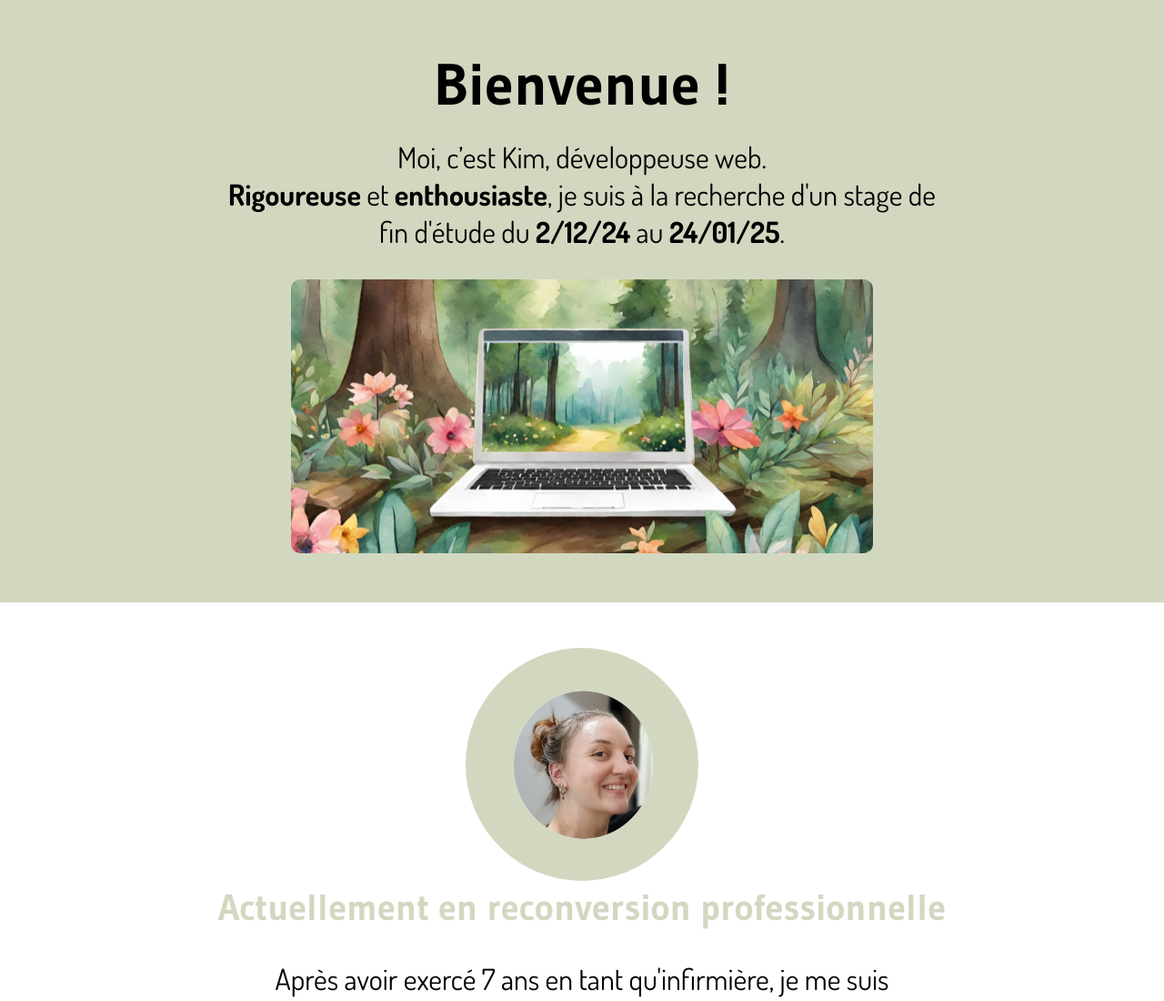
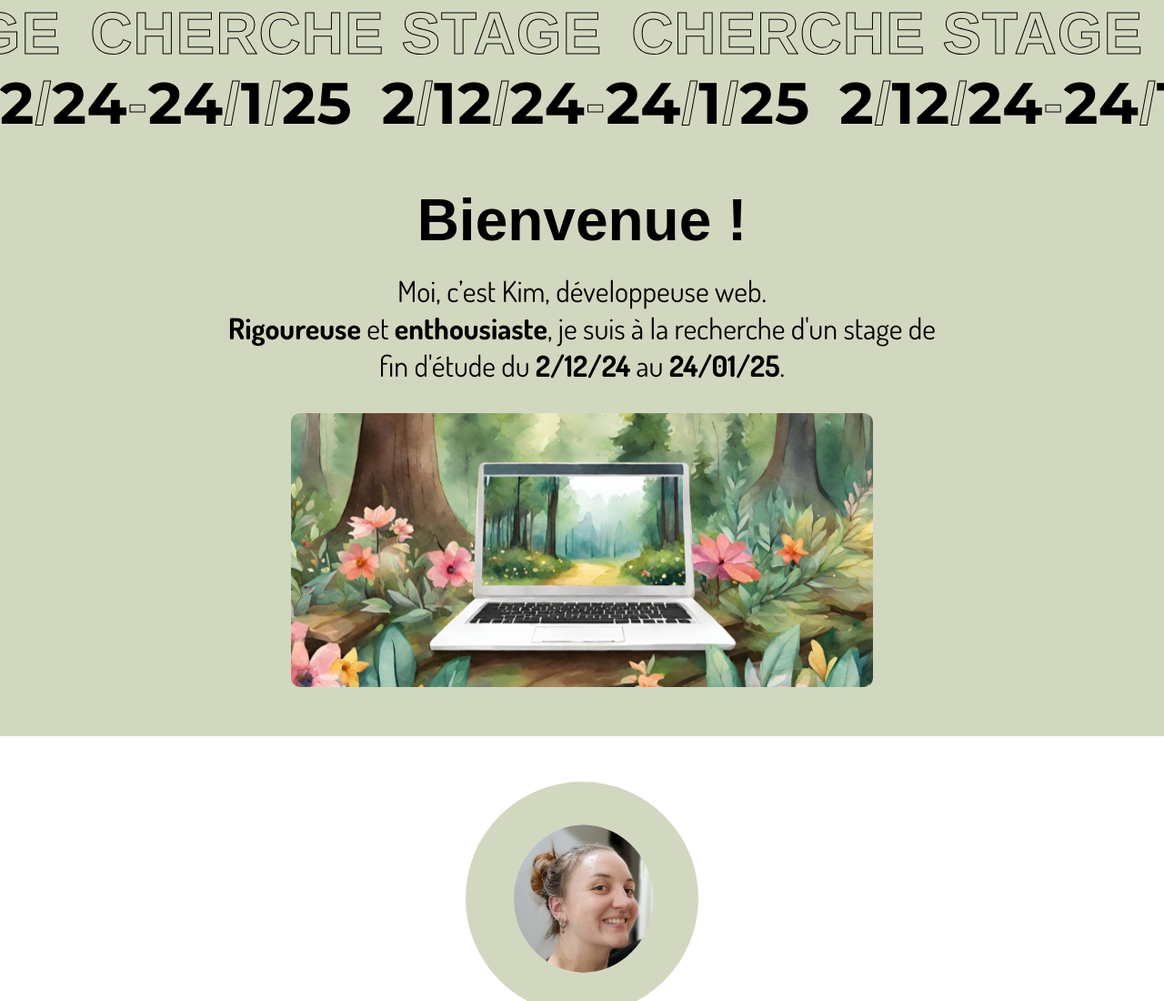
Before and after one commit to kimptgr/kimpatingre, a plain HTML site: page index.html in a window 1280 px wide. Shown: the top 1100 px of the page at 91% size. Drawn offline with Linux system fonts and the light colour scheme.

Commit message:
ajout de 2bannieres pour stage

```diff
--- a/Public/style.css
+++ b/Public/style.css
@@ -1,6 +1,45 @@
 body, html {
     margin: 0;
     padding: 0;
+}
+
+.text-wrapper{
+    display: flex;
+    justify-content: flex-start;
+    overflow: hidden;
+    background-color:#d2d8c0 ;
+}
+
+.marquee {
+    text-transform: uppercase;
+    white-space: nowrap;
+    padding-right: 2rem;
+    letter-spacing: 1px;
+    animation: moves 6000ms linear infinite;
+    color: transparent;
+    margin: 0;
+    font-size: 4rem;
+    -webkit-text-stroke: 1px black;
+    font-stretch: 100%;
+}
+
+.marquee.reverse {
+    animation-direction: reverse;
+}
+
+.marquee span {
+    color:black;
+    font-family: "Montserrat", sans-serif;
+    -webkit-text-stroke: 0px black;
+}
+
+@keyframes moves{
+    0% {
+        transform: translateX(0);
+    }
+    100%{
+        transform: translateX(-100%);
+    }
 }
 
 img {
--- a/index.html
+++ b/index.html
@@ -7,10 +7,21 @@
         <link rel="icon" type="image/png" href="./favicon.png">
         <link rel="stylesheet" href="./Public/style.css">
         <link rel="preconnect" href="https://fonts.googleapis.com">
-<link rel="preconnect" href="https://fonts.gstatic.com" crossorigin>
-<link href="https://fonts.googleapis.com/css2?family=Dosis:wght@200..800&family=Gudea:ital,wght@0,400;0,700;1,400&display=swap" rel="stylesheet">
-</head>
+        <link rel="preconnect" href="https://fonts.gstatic.com" crossorigin>
+        <link href="https://fonts.googleapis.com/css2?family=Dosis:wght@200..800&family=Montserrat:ital,wght@0,100..900;1,100..900&family=Roboto+Condensed:ital,wght@0,100..900;1,100..900&display=swap" rel="stylesheet">
+      </head>
     <body>
+<div class="text-wrapper">
+  <h2 class="marquee">Cherche stage</h2>
+  <h2 class="marquee">Cherche stage</h2>
+  <h2 class="marquee">Cherche stage</h2>
+</div>
+<div class="text-wrapper">
+  <h2 class="marquee reverse"><span>2</span>/<span>12</span>/<span>24</span>-<span>24</span>/<span>1</span>/<span>25</span></h2>
+  <h2 class="marquee reverse"><span>2</span>/<span>12</span>/<span>24</span>-<span>24</span>/<span>1</span>/<span>25</span></h2>
+  <h2 class="marquee reverse"><span>2</span>/<span>12</span>/<span>24</span>-<span>24</span>/<span>1</span>/<span>25</span></h2>
+
+</div>
         <!-- Titre -->
         <section id="titre">
           <div class="titre">
```
